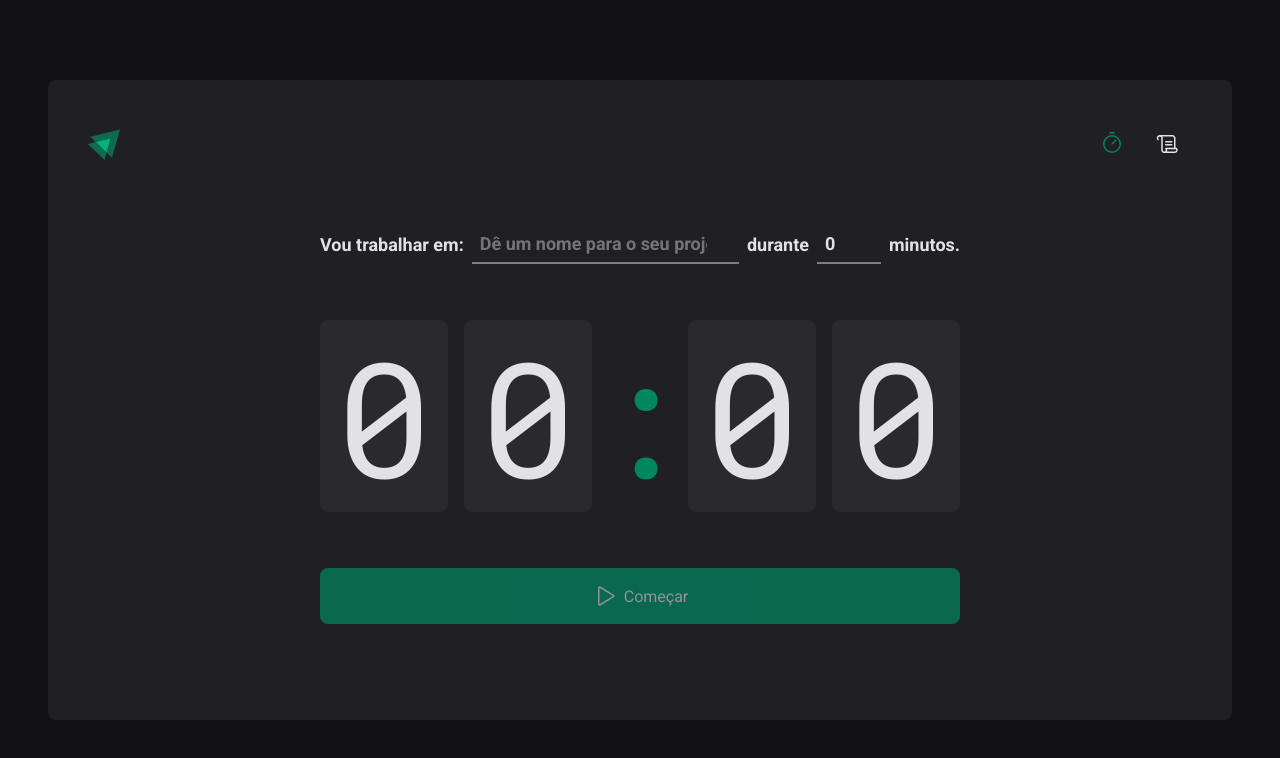
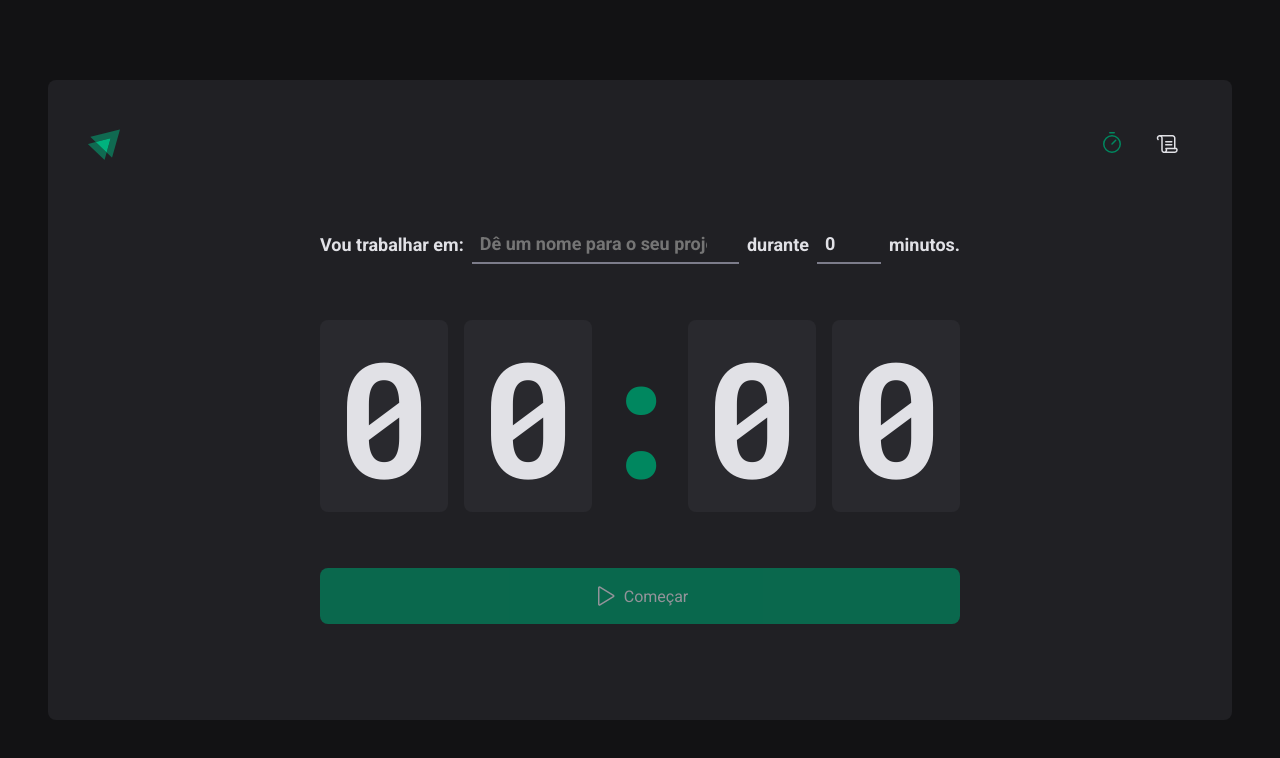
Before and after one commit to pHenrymelo/Rocketseat-react-2-ignite-timer, a React (Vite) app: page / in a window 1280 px wide. Shown: the top 758 px of the page. Built offline with nearby package versions, Linux system fonts and the light colour scheme; a web font is replaced by a local one.

Commit message:
refactor: countdown style font fix

```diff
--- a/src/pages/Home/Index.tsx
+++ b/src/pages/Home/Index.tsx
@@ -17,7 +17,7 @@ from "./styles";
 
 const createNewCicleFormValidationSchema = zod.object({
     task: zod.string().min(1, 'A task deve ser inserida corretamente'),
-    time: zod.number().min(5, 'o tempo deve ser superior a  minutos').max(60, 'o tempo deve ser inferior a 60 minutos')
+    time: zod.number().min(5, 'o tempo deve ser superior a 5 minutos').max(60, 'o tempo deve ser inferior a 60 minutos')
 })
 
 type NewCicleFormData  = zod.infer<typeof createNewCicleFormValidationSchema>
--- a/src/pages/Home/components/Countdown/styles.ts
+++ b/src/pages/Home/components/Countdown/styles.ts
@@ -2,6 +2,7 @@ import styled from "styled-components";
 
 export const CountdownContainer = styled.div`
     font-family: 'Roboto Mono', monospace;
+    font-weight: bold;
     font-size: 10rem;
     line-height: 8rem;
     color: ${(props)=> props.theme["gray-100"]};
```
